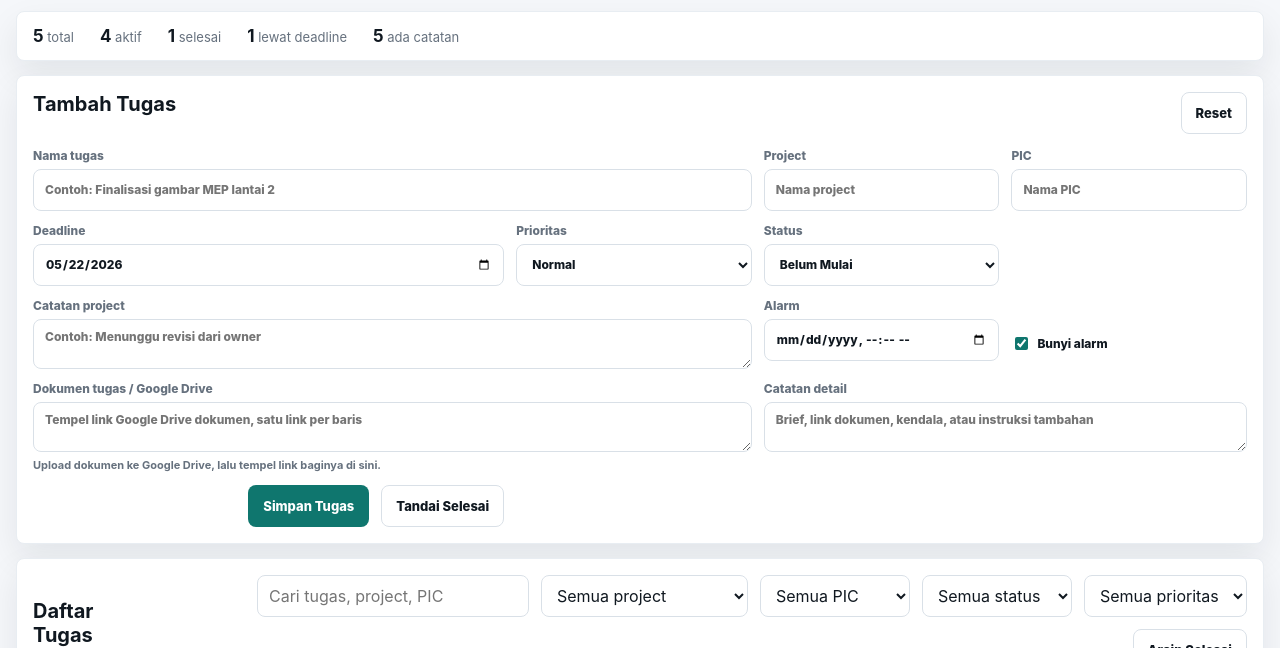
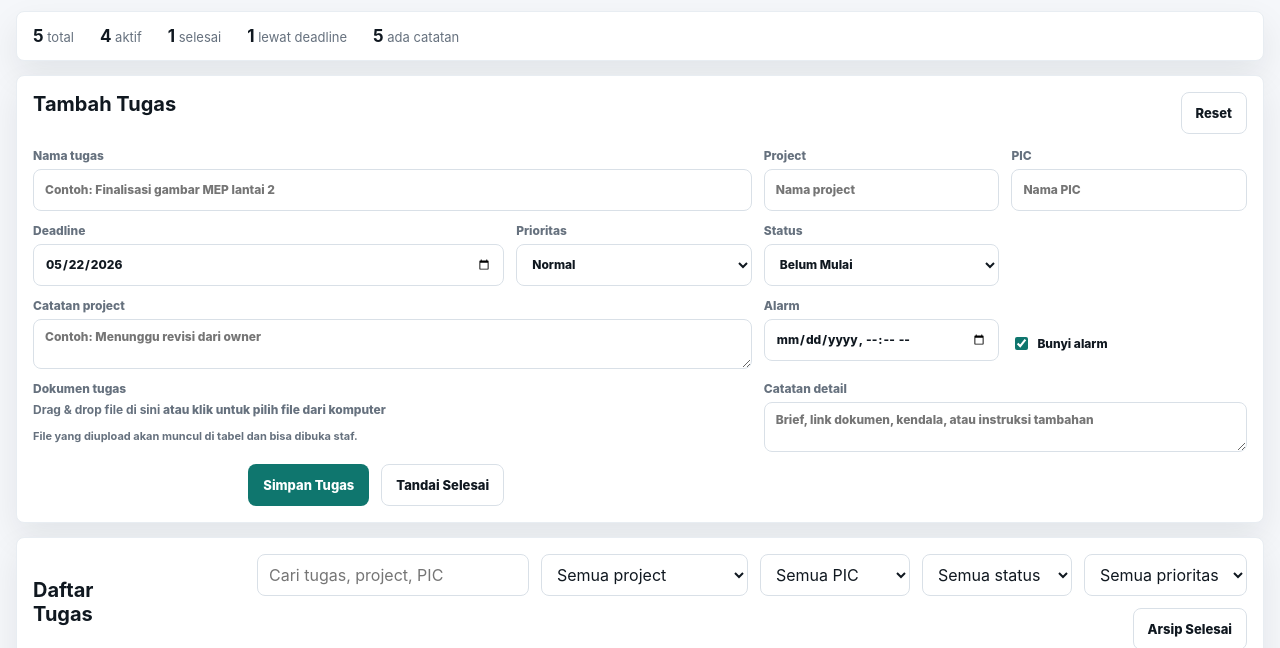
Before and after one commit to ekarahadian7/Mandala-Project, a website: page index.html in a window 1280 px wide. Shown: the part 152-800 px from the top of the page. Drawn offline with Linux system fonts and the light colour scheme; no server answers.

Commit message:
Add drag and drop document uploader

```diff
--- a/index.html
+++ b/index.html
@@ -94,9 +94,14 @@
             Bunyi alarm
           </label>
           <label class="wide">
-            Dokumen tugas / Google Drive
-            <textarea id="taskDocuments" rows="2" placeholder="Tempel link Google Drive dokumen, satu link per baris"></textarea>
-            <span class="field-hint">Upload dokumen ke Google Drive, lalu tempel link baginya di sini.</span>
+            Dokumen tugas
+            <input id="taskDocumentsInput" type="file" multiple hidden>
+            <div class="drop-zone" id="documentDropZone" role="button" tabindex="0">
+              <strong>Drag & drop file di sini</strong>
+              <span>atau klik untuk pilih file dari komputer</span>
+            </div>
+            <div class="document-list" id="documentList"></div>
+            <span class="field-hint">File yang diupload akan muncul di tabel dan bisa dibuka staf.</span>
           </label>
           <label class="wide">
             Catatan detail
```
